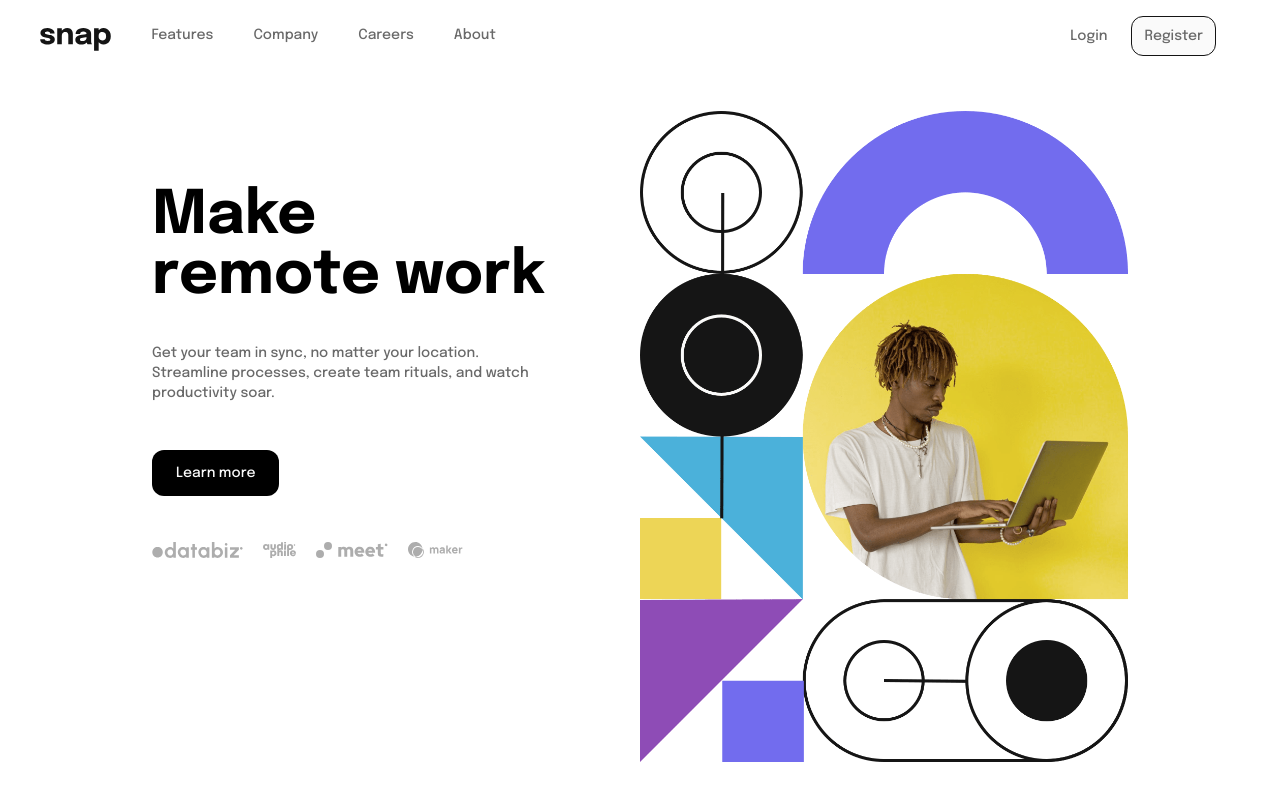
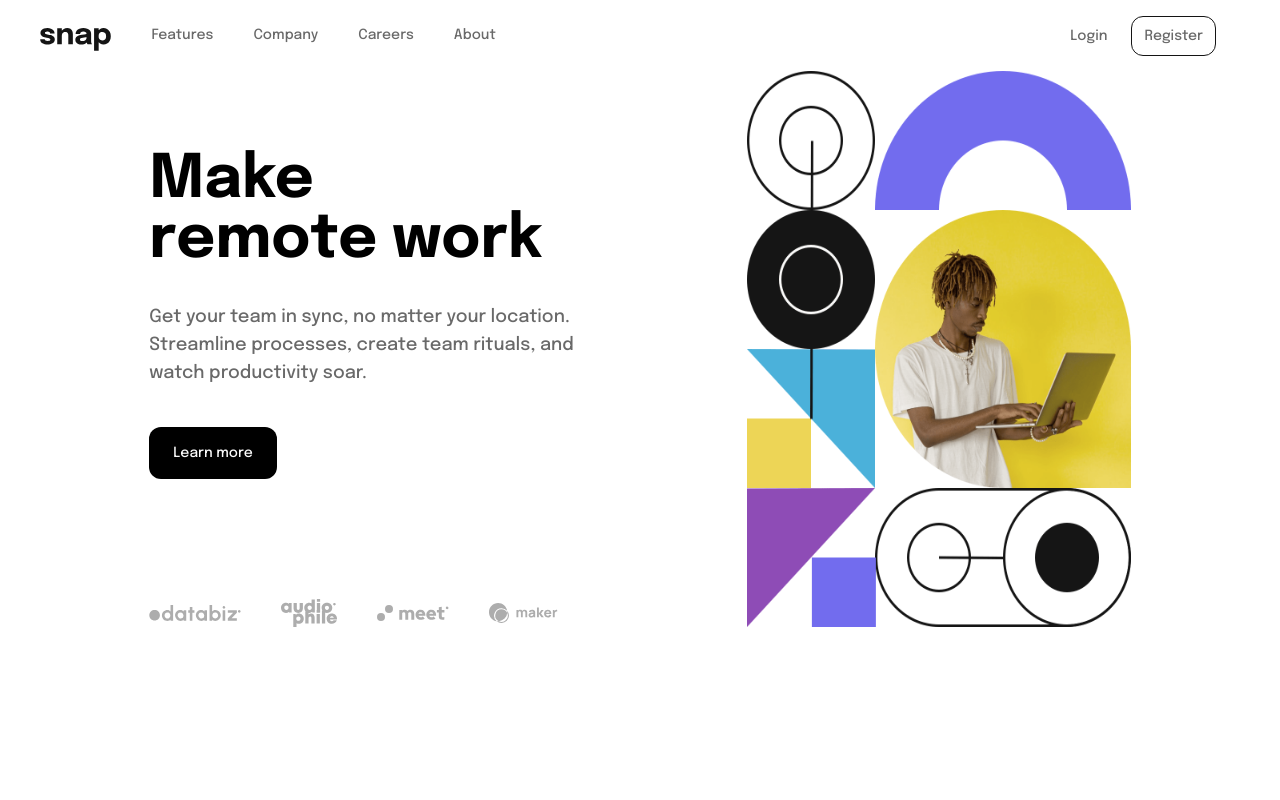
Before and after one commit to juniorthx3/intro-section-with-dropdown-navigation-main, a React (Create React App) app: page / in a window 1280 px wide. Built offline with nearby package versions, Linux system fonts and the light colour scheme.

Commit message:
Finish Hero Components and Improve Header component

```diff
--- a/src/components/Header.jsx
+++ b/src/components/Header.jsx
@@ -17,7 +17,7 @@ const Header = () => {
            </div>
            <div className="space-x-6 px-6">
               <a href="/" className=" text-sm hover:text-almostBlack">Login</a>
-              <a href="/" className="bg-almostWhite p-3 text-sm rounded-xl border border-almostBlack baseline hover:bg-almostWhite hover:text-almostBlack">Register</a>
+              <a href="/" className="bg-transparent p-3 text-sm rounded-xl border border-almostBlack baseline hover:text-almostBlack">Register</a>
            </div>
         </div>
       </div>
--- a/src/components/Hero.jsx
+++ b/src/components/Hero.jsx
@@ -7,29 +7,29 @@ import clientMaker from '../images/client-maker.svg'
 
 const Hero = () => {
   return (
-    <section className='container mx-auto flex justify-center items-center'>
-        <div className="flex flex-col-reverse justify-center items-center mt-10 space-y-0 md:flex-row">
-            <div className="flex flex-col mb-32 space-y-9 md:w-1/2">
-                <h1 className="max-w-md text-4xl font-bold text-center md:text-6xl md:text-left">
+    <section className='md:mx-32'>
+        <div className="flex flex-col-reverse justify-evenly md:flex-row">
+            <div className="max-w-md flex flex-col justify-center md:w-1/2">
+                <h1 className="text-4xl font-bold text-center md:text-6xl md:text-left md:mt-20 md:mb-8">
                     Make <span className='inline md:block'>remote work</span>
                 </h1>
-                <p className='max-w-md w-4/5 text-sm text-center text-mediumGray md:text-left'>
+                <p className='flex items-center text-sm text-center text-mediumGray md:mb-10 md:text-lg md:text-left'>
                     Get your team in sync, no matter your location. Streamline processes,
                     create team rituals, and watch productivity soar.
                 </p>
-                <div className="max-w-md pt-5 pb-5">
+                <div className="flex items-center md:mb-20">
                     <a href="/" className="bg-black text-almostWhite px-6 py-4 text-sm rounded-xl baseline hover:bg-almostWhite hover:border hover:border-black hover:text-black hover:font-bold">Learn more</a>
                 </div>
-                <div className='flex space-x-5'>
+                <div className='space-x-10 flex items-center pt-10'>
                     <img src={clientDatabiz} alt="" className='h-4'/>
-                    <img src={clientAudiophile} alt="" className='h-4' />
+                    <img src={clientAudiophile} alt="" className='h-7' />
                     <img src={clientMeet} alt="" className='h-4' />
-                    <img src={clientMaker} alt="" className='h-4' />
+                    <img src={clientMaker} alt="" className='h-5' />
                 </div>
             </div>
-            <div className="md:w-1/2">
-                <img src={imageHeroDesktop} alt="" className="hidden md:block" />
-                <img src={imageHeroMobile} alt="" className='block mb-10 md:hidden' />
+            <div className="flex justify-end md:w-1/2">
+                <img src={imageHeroDesktop} alt="" className="hidden w-3/4 md:block" />
+                <img src={imageHeroMobile} alt="" className='block md:hidden' />
             </div>
         </div>
     </section>
```
